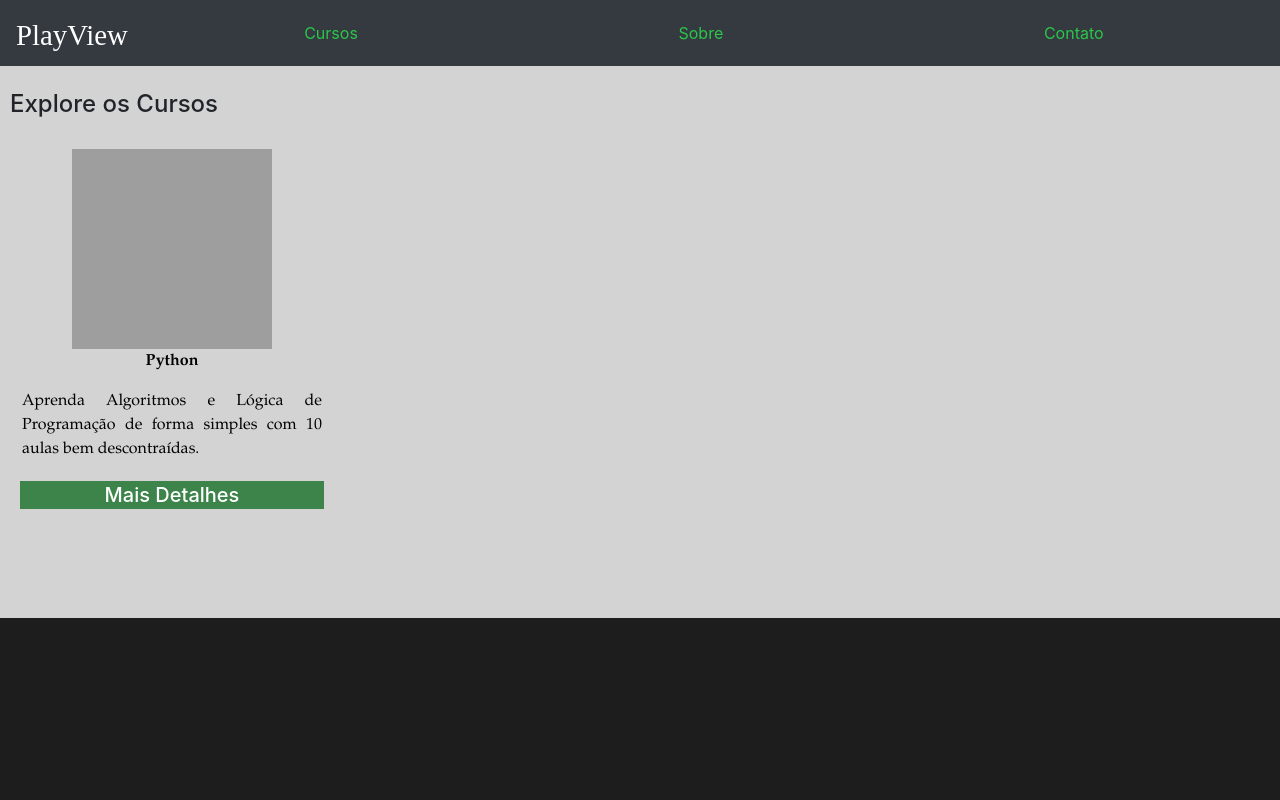
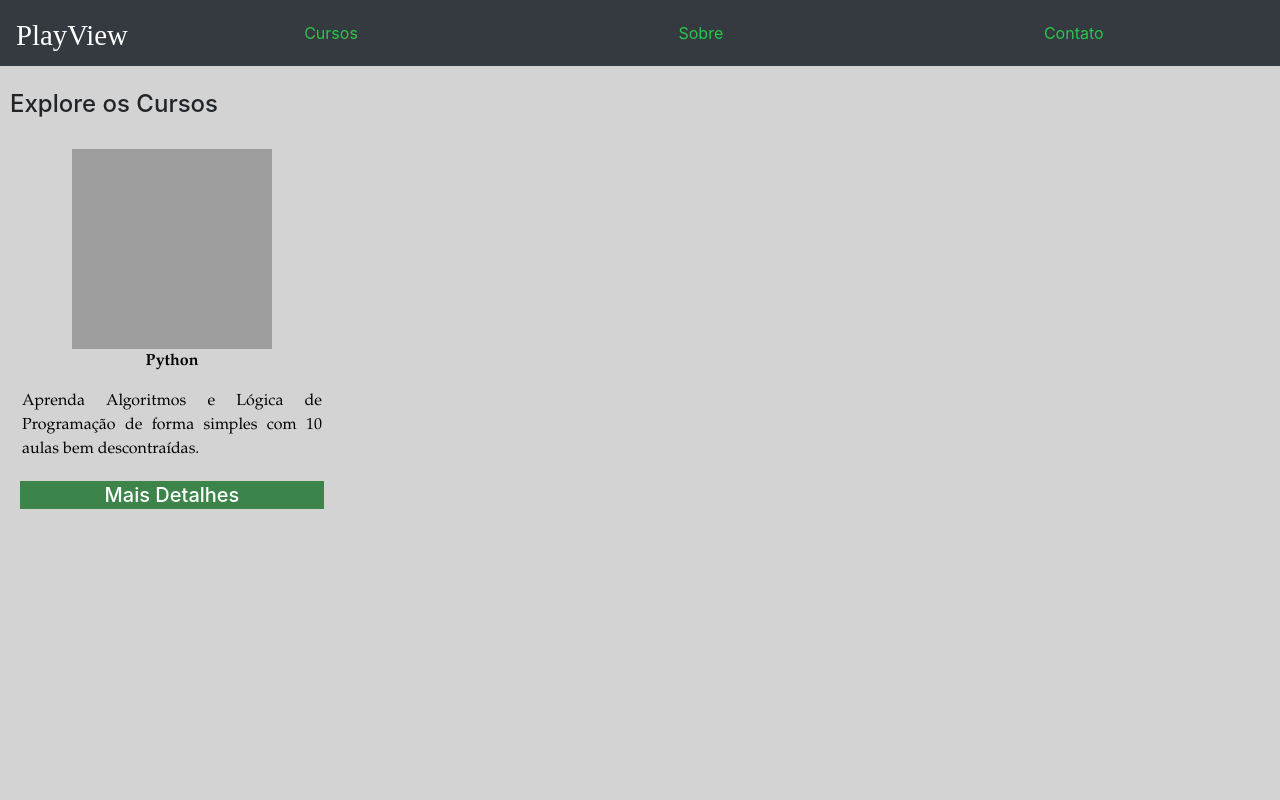
Before and after one commit to WillamsPinto/Estagio-3---PlayView, a PHP site: page /cursos.html in a window 1280 px wide. Run offline with PHP 8.4, Linux system fonts and the light colour scheme; grey boxes are pictures that could not be loaded.

Commit message:
Ajuste Css cor do fundo do body

```diff
--- a/css/style.css
+++ b/css/style.css
@@ -5,14 +5,13 @@
     padding: 0;
 }
 
-body{
-    background-size: 100%;
-    background-image: url(./img/wpp.png);
-    background-repeat: no-repeat;
-    background-attachment: fixed;
+html, body{
+    background:#d3d3d3;
+    min-height:100%;
+    min-width: 100%;
     background-size: cover;
     background-position: center center;
-    width: 100%;
+    background-attachment: fixed;
 }
 
 div#popupPerfil{
@@ -44,7 +43,6 @@ div#popupPerfil ul{
 #conteudo{
     padding-top: 5rem;
     background: #d3d3d3;
-    padding-bottom: 7%;
 }
 
 #textCenter{
```
